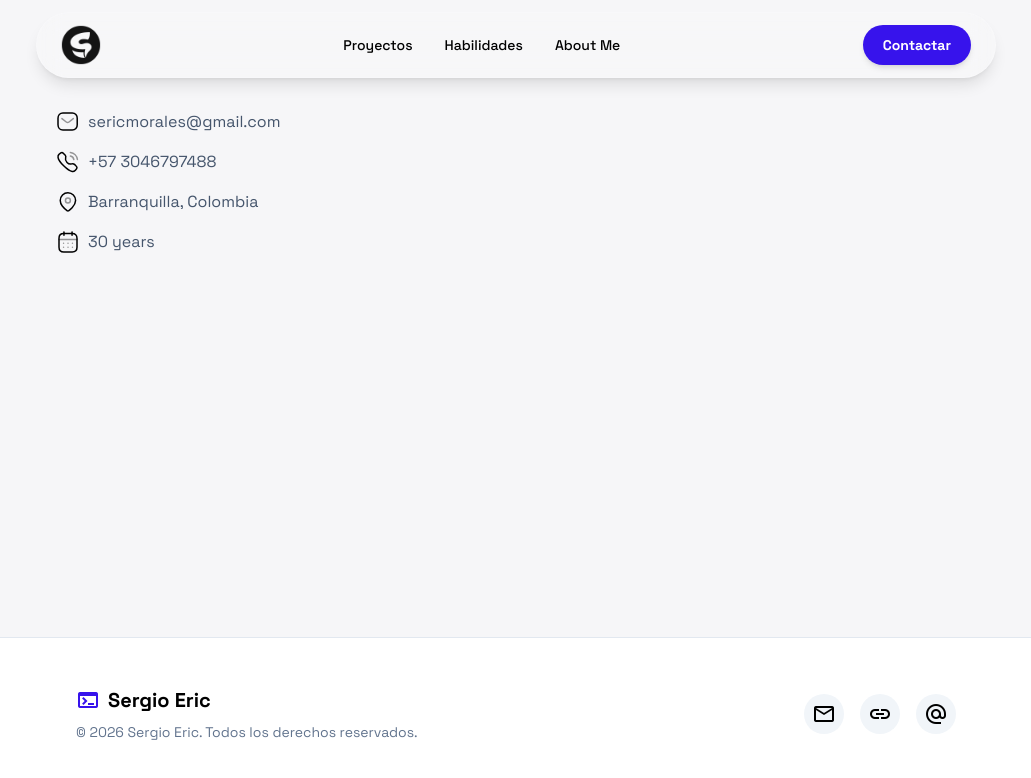
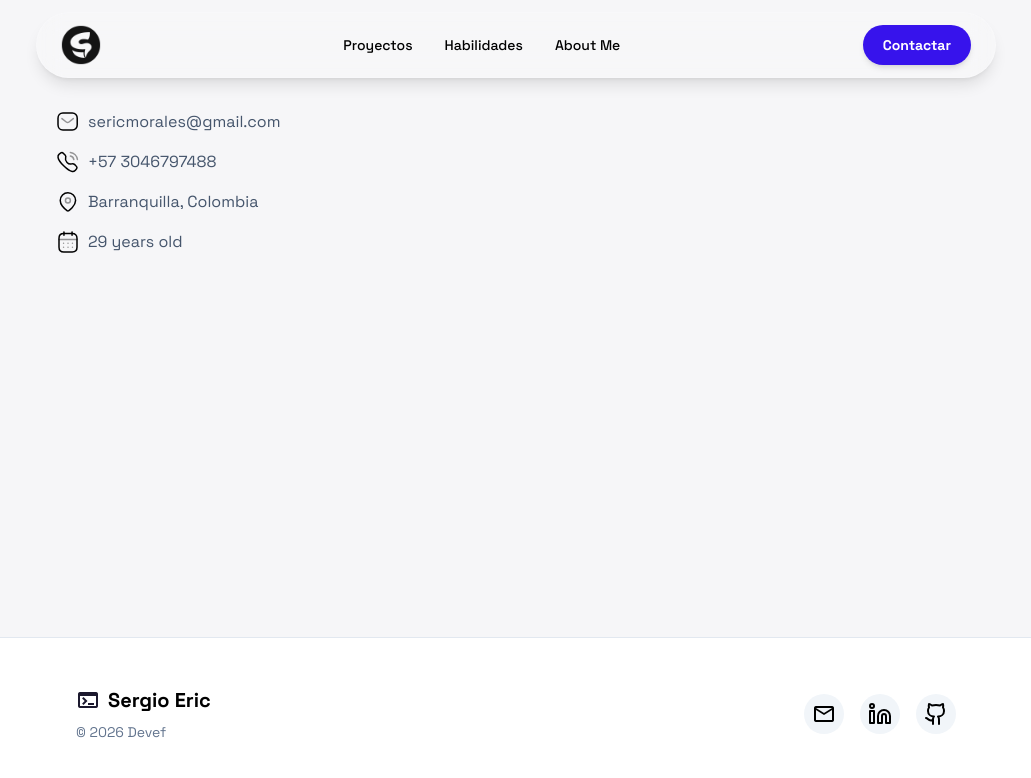
Before and after one commit to SergioEric/personal-website, a Next.js app: page /contact-me in a window 1280 px wide. Shown: the top 778 px of the page, without its empty margins (124-1155 px from the left). Built offline with nearby package versions, Linux system fonts and the light colour scheme.

Commit message:
feat: update Footer component with new contact links and styling; refactor years calculation in ContactMe page

```diff
--- a/components/footer/footer.tsx
+++ b/components/footer/footer.tsx
@@ -5,35 +5,37 @@ const Footer = () => {
       <div className="layout-container px-4 md:px-10 max-w-240 mx-auto flex flex-col md:flex-row justify-between items-center gap-6">
         <div className="flex flex-col gap-2 text-center md:text-left">
           <div className="flex items-center gap-2 justify-center md:justify-start">
-            <span className="material-symbols-outlined text-primary">
+            <span className="material-symbols-outlined text-card-dark dark:text-white">
               terminal
             </span>
             <h2 className="text-xl font-bold">Sergio Eric</h2>
           </div>
           <p className="text-slate-500 dark:text-slate-400 text-sm">
-            © {new Date().getFullYear()} Sergio Eric. Todos los derechos
-            reservados.
+            © {new Date().getFullYear()} Devef
           </p>
         </div>
         <div className="flex gap-4">
           <a
             className="size-10 flex items-center justify-center rounded-full bg-slate-100 dark:bg-[#292348] hover:bg-primary hover:text-white transition-colors"
-            href="#"
+            href="mailto:sericmorales@gmail.com"
           >
             <span className="material-symbols-outlined text-lg">mail</span>
           </a>
           <a
             className="size-10 flex items-center justify-center rounded-full bg-slate-100 dark:bg-[#292348] hover:bg-primary hover:text-white transition-colors"
-            href="#"
+            href="https://www.linkedin.com/in/sergio-eric/" target="_blank" rel="noopener noreferrer"
           >
-            <span className="material-symbols-outlined text-lg">link</span>
+            <span className="text-lg">
+              <svg width="24" height="24" viewBox="0 0 24 24" fill="none" stroke="currentColor" strokeWidth="2" strokeLinecap="round" strokeLinejoin="round" className="lucide lucide-linkedin-icon lucide-linkedin"><path d="M16 8a6 6 0 0 1 6 6v7h-4v-7a2 2 0 0 0-2-2 2 2 0 0 0-2 2v7h-4v-7a6 6 0 0 1 6-6z" /><rect width="4" height="12" x="2" y="9" /><circle cx="4" cy="4" r="2" /></svg>
+            </span>
           </a>
           <a
             className="size-10 flex items-center justify-center rounded-full bg-slate-100 dark:bg-[#292348] hover:bg-primary hover:text-white transition-colors"
-            href="#"
+            href="https://github.com/devef-com"
+            target="_blank" rel="noopener noreferrer"
           >
-            <span className="material-symbols-outlined text-lg">
-              alternate_email
+            <span className="text-lg">
+              <svg xmlns="http://www.w3.org/2000/svg" width="24" height="24" viewBox="0 0 24 24" fill="none" stroke="currentColor" strokeWidth="2" strokeLinecap="round" strokeLinejoin="round" className="lucide lucide-github-icon lucide-github"><path d="M15 22v-4a4.8 4.8 0 0 0-1-3.5c3 0 6-2 6-5.5.08-1.25-.27-2.48-1-3.5.28-1.15.28-2.35 0-3.5 0 0-1 0-3 1.5-2.64-.5-5.36-.5-8 0C6 2 5 2 5 2c-.3 1.15-.3 2.35 0 3.5A5.403 5.403 0 0 0 4 9c0 3.5 3 5.5 6 5.5-.39.49-.68 1.05-.85 1.65-.17.6-.22 1.23-.15 1.85v4" /><path d="M9 18c-4.51 2-5-2-7-2" /></svg>
             </span>
           </a>
         </div>
--- a/components/project-card/project-card.tsx
+++ b/components/project-card/project-card.tsx
@@ -36,7 +36,7 @@ const ProjectCard: React.FC<ProjectCardProps> = ({
           </div>
           <a
             href={link}
-            className="bg-slate-100 dark:bg-[#292348] rounded-full p-2 text-slate-900 dark:text-white group-hover:bg-primary group-hover:text-white transition-colors"
+            className="bg-slate-100 dark:bg-[#292348] grid rounded-full p-2 text-slate-900 dark:text-white group-hover:bg-primary group-hover:text-white transition-colors"
           >
             <span className="material-symbols-outlined text-sm block">
               arrow_outward
--- a/pages/contact-me.tsx
+++ b/pages/contact-me.tsx
@@ -156,7 +156,7 @@ const ContactMePage = () => {
               />
             </svg>
 
-            <span>{new Date().getFullYear() - 1996} years</span>
+            <span>{years()} years old</span>
           </div>
         </main>
         <Footer />
@@ -177,4 +177,17 @@ const ContactMePage = () => {
   );
 };
 
+const years = () => {
+  const bornAt = new Date(1996, 10, 9);
+  const now = new Date();
+
+  const yearsDifference = now.getFullYear() - bornAt.getFullYear();
+  const monthsDifference = now.getMonth() - bornAt.getMonth();
+  const daysDifference = now.getDate() - bornAt.getDate();
+  if (monthsDifference < 0 || (monthsDifference === 0 && daysDifference < 0)) {
+    return yearsDifference - 1;
+  }
+  return yearsDifference;
+}
+
 export default ContactMePage;
```
